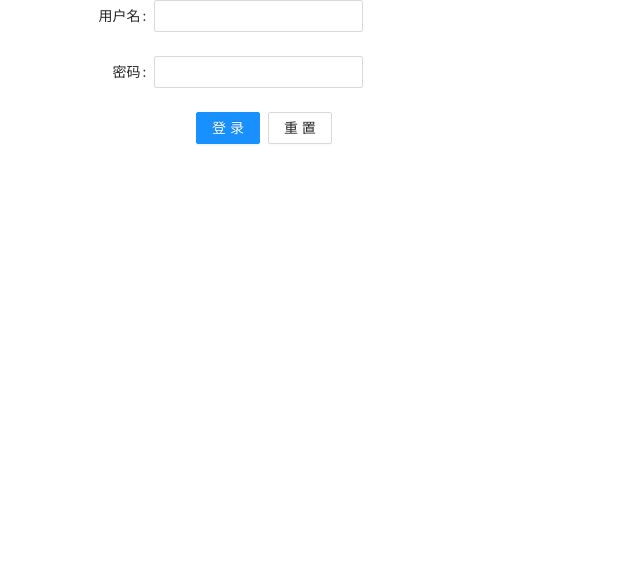
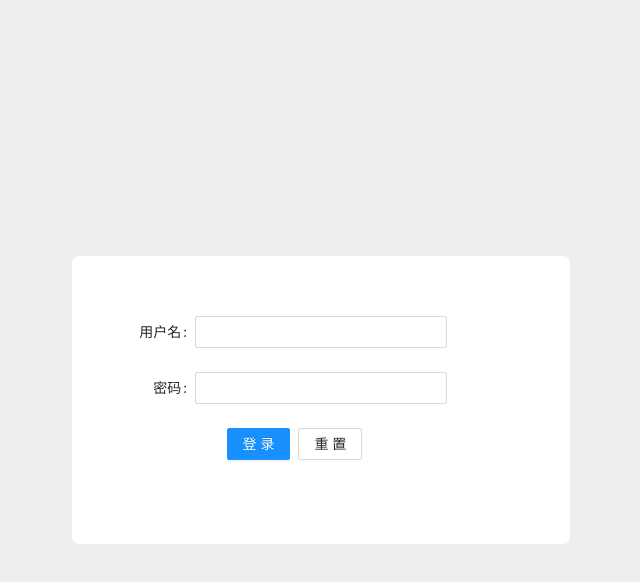
Before and after one commit to Sangaii/react-bokujomonogatari, a React app: page / in a window 1280 px wide. Shown: the whole page, without its empty margins (319-959 px from the left). Built offline with nearby package versions, Linux system fonts and the light colour scheme.

Commit message:
修改小细节

```diff
--- a/public/index.html
+++ b/public/index.html
@@ -9,7 +9,7 @@
       manifest.json provides metadata used when your web app is added to the
       homescreen on Android. See https://developers.google.com/web/fundamentals/engage-and-retain/web-app-manifest/
     -->
-	<link rel="manifest" href="%PUBLIC_URL%/manifest.json">
+	<!-- <link rel="manifest" href="%PUBLIC_URL%/manifest.json"> -->
 	<link rel="shortcut icon" href="%PUBLIC_URL%/favicon.ico">
 	<!--
       Notice the use of %PUBLIC_URL% in the tags above.
@@ -20,7 +20,7 @@
       work correctly both with client-side routing and a non-root public URL.
       Learn how to configure a non-root public URL by running `npm run build`.
     -->
-	<title>React App</title>
+	<title>bokujomonogatari</title>
 </head>
 
 <body>
@@ -41,3 +41,9 @@
 </body>
 
 </html>
+<style>
+  #root {
+    width: 100%;
+    height: 100%;
+  }
+</style>
--- a/src/components/gameBar/LeftMenuBar.js
+++ b/src/components/gameBar/LeftMenuBar.js
@@ -20,10 +20,10 @@ const leftMenuItem = [
 const LeftMenuBar = (props) => {
   return (
     <div className="leftMenu" style={{ background: "#fff" }}>
-      {leftMenuItem.map((item) => {
+      {leftMenuItem.map((item,index) => {
         console.log(item);
         return (
-          <div>
+          <div key={ index }>
             {item.icon}
             {item.name}
           </div>
--- a/src/views/StartMenu/StartMenu.css
+++ b/src/views/StartMenu/StartMenu.css
@@ -1,4 +1,15 @@
 .startMenu {
+  border: 1px solid #eee;
+  background: #fff;
+  border-radius: 8px;
+  padding: 60px 60px;
   margin: auto;
   width: 500px;
 }
+.loginPage {
+  background: #eee;
+  height: 100%;
+  display: flex;
+  justify-content: center;
+  align-items: center;
+}
--- a/src/views/StartMenu/StartMenu.js
+++ b/src/views/StartMenu/StartMenu.js
@@ -1,38 +1,40 @@
-import React from "react";
-import { Button, Input, Form } from "antd";
-import FormItem from "../../components/FormItem";
-import { connect } from "react-redux";
-import "./StartMenu.css";
+import React from 'react';
+import { Button, Input, Form } from 'antd';
+import FormItem from '../../components/FormItem';
+import { connect } from 'react-redux';
+import './StartMenu.css';
 
 const layout = {
  labelCol: { span: 4 },
-  wrapperCol: { span: 10 }
+ wrapperCol: { span: 16 },
 };
 const initUserInfo = {
-  userName: "",
-  userPwd: ""
+ userName: '',
+ userPwd: '',
 };
 const footerLayout = {
-  wrapperCol: { offset: 6, span: 16 }
+ wrapperCol: { offset: 6, span: 16 },
 };
 const StartMenu = (props) => {
  const [userForm] = Form.useForm();
  const { setUserName } = props;
  const userFormFin = (val) => {
   setUserName(val.userName);
-    props.history.push("/home");
+  props.history.push('/home');
  };
  const resetForm = () => userForm.resetFields();
  return (
+  <div className="loginPage">
    <Form
     {...layout}
     className="startMenu"
     form={userForm}
     onFinish={userFormFin}
     initialValues={initUserInfo}
+    // onPressEnter={userFormFin}
    >
-      {FormItem("userName", "用户名", <Input />, {})}
-      {FormItem("userPwd", "密码", <Input type="password" />, {})}
+    {FormItem('userName', '用户名', <Input />, {})}
+    {FormItem('userPwd', '密码', <Input type="password" />, {})}
     <Form.Item {...footerLayout}>
      <Button type="primary" htmlType="submit" style={{ marginRight: 8 }}>
       登录
@@ -42,19 +44,20 @@ const StartMenu = (props) => {
      </Button>
     </Form.Item>
    </Form>
+  </div>
  );
 };
 
 const MapStateToProps = (state) => {
  console.log(state);
  return {
-    userName: state.userName
+  userName: state.userName,
  };
 };
 
 const MapDispatchToProps = (dispatch) => {
  return {
-    setUserName: (userName) => dispatch({ type: "SET_USERNAME", userName })
+  setUserName: (userName) => dispatch({ type: 'SET_USERNAME', userName }),
  };
 };
 export default connect(MapStateToProps, MapDispatchToProps)(StartMenu);
```
Also changed, not shown: src/assets/image/user-avator.jpg (added). Lines whose indentation alone changed are shown as unchanged.
